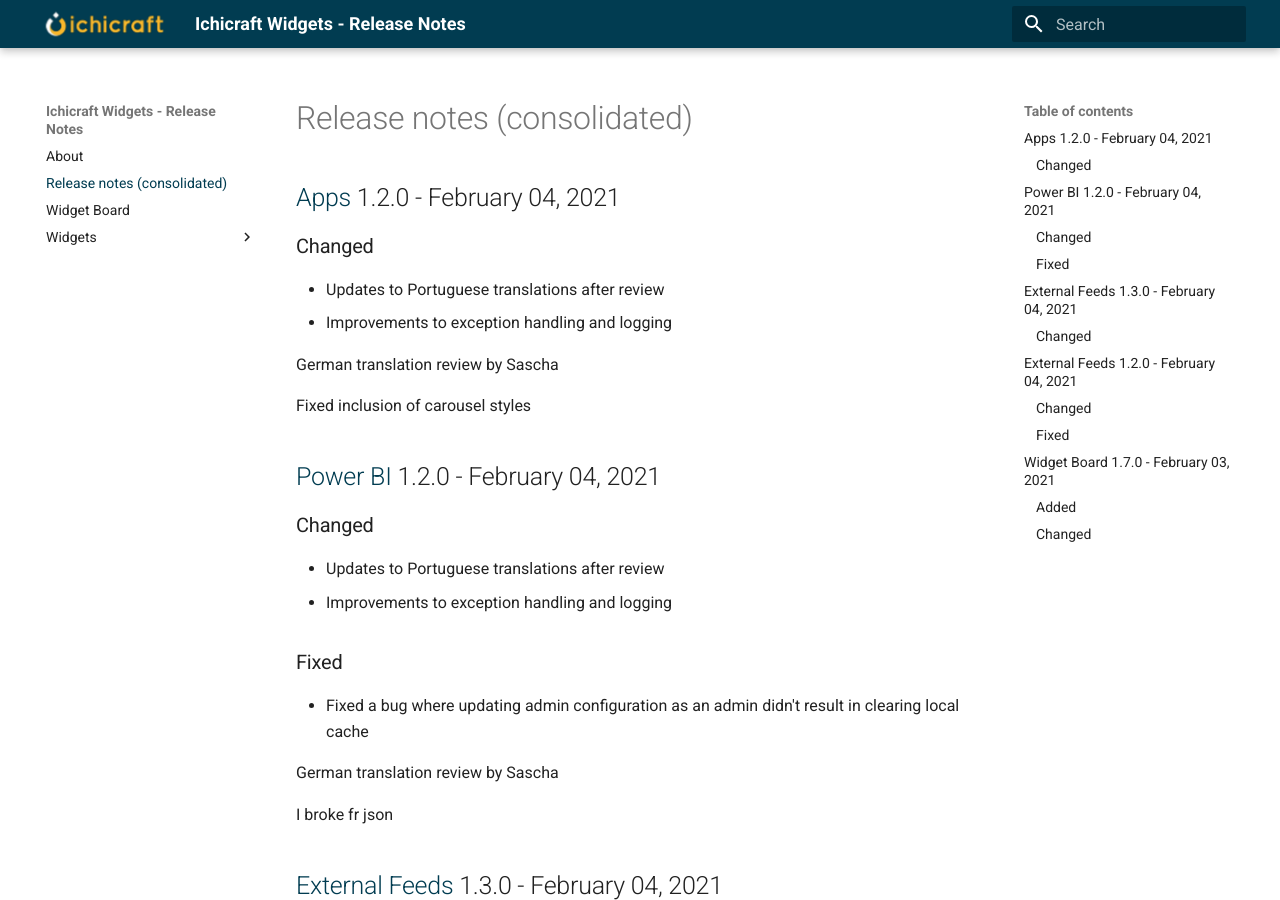
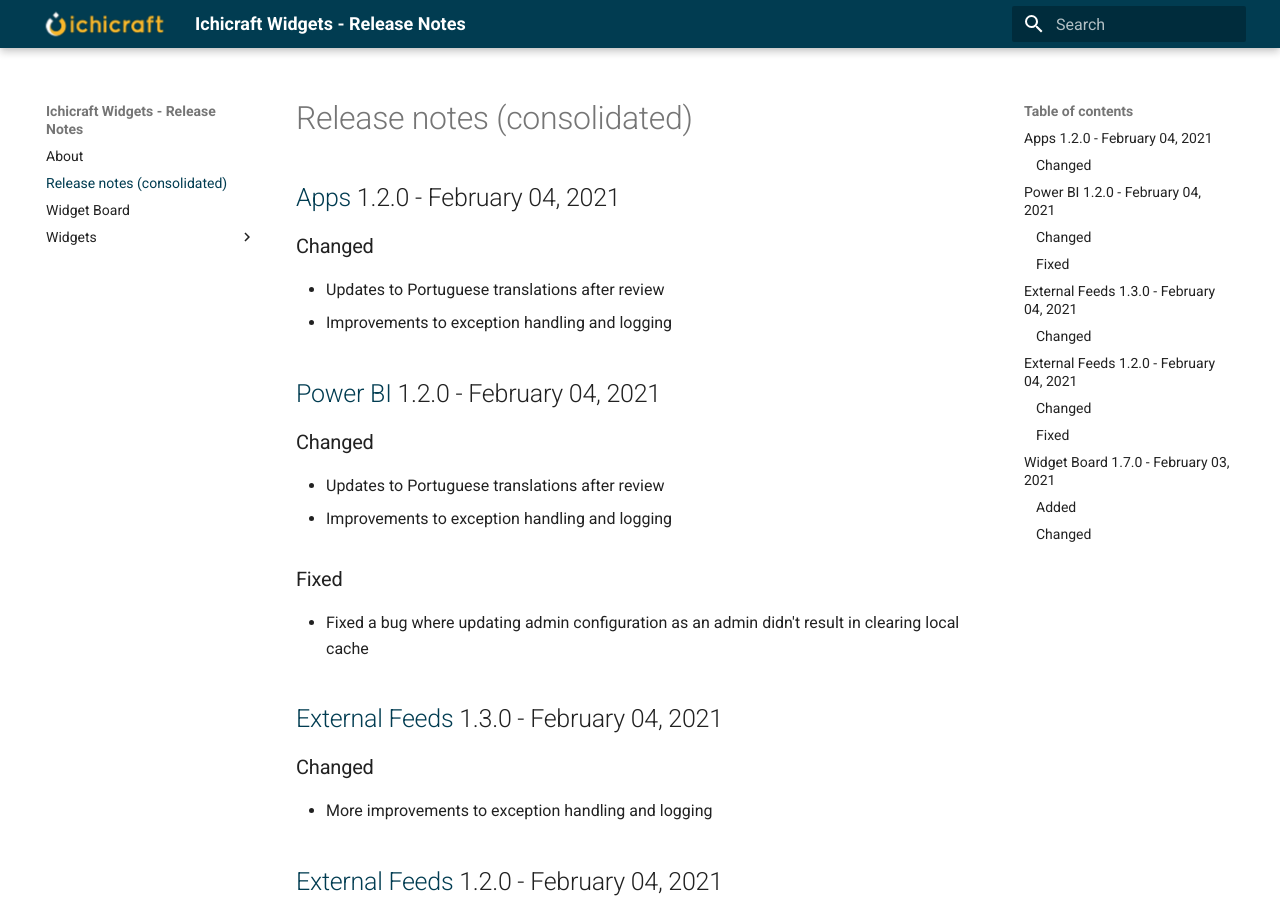
Before and after one commit to ichicraft/widgets-docs, an MkDocs documentation site: the page built from docs/Release-notes-(consolidated).md, in a window 1280 px wide and 900 px high. Built offline with MkDocs 1.6.1 and Material for MkDocs 9.7.7, drawn with Linux system fonts in a browser that asks for light colours.

Commit message:
Updates to auto generated documentation

```diff
--- a/docs/Release-notes-(consolidated).md
+++ b/docs/Release-notes-(consolidated).md
@@ -3,14 +3,6 @@
 ### Changed
 - Updates to Portuguese translations after review
 - Improvements to exception handling and logging
-
-German translation review by Sascha
-
-
-
-Fixed inclusion of carousel styles
-
-
 
 ## [Power BI](./Widgets/Power BI.md) 1.2.0 - February 04, 2021
 
@@ -19,17 +11,6 @@ Fixed inclusion of carousel styles
 - Improvements to exception handling and logging
 ### Fixed
 - Fixed a bug where updating admin configuration as an admin didn&#x27;t result in clearing local cache
-
-
-German translation review by Sascha
-
-I broke fr json
-
-
-
-
-
-
 
 ## [External Feeds](./Widgets/External Feeds.md) 1.3.0 - February 04, 2021
 
```
Also changed, not shown: docs/Widgets/Apps.md (+0 -8 lines), docs/Widgets/Power BI.md (+0 -11 lines).
